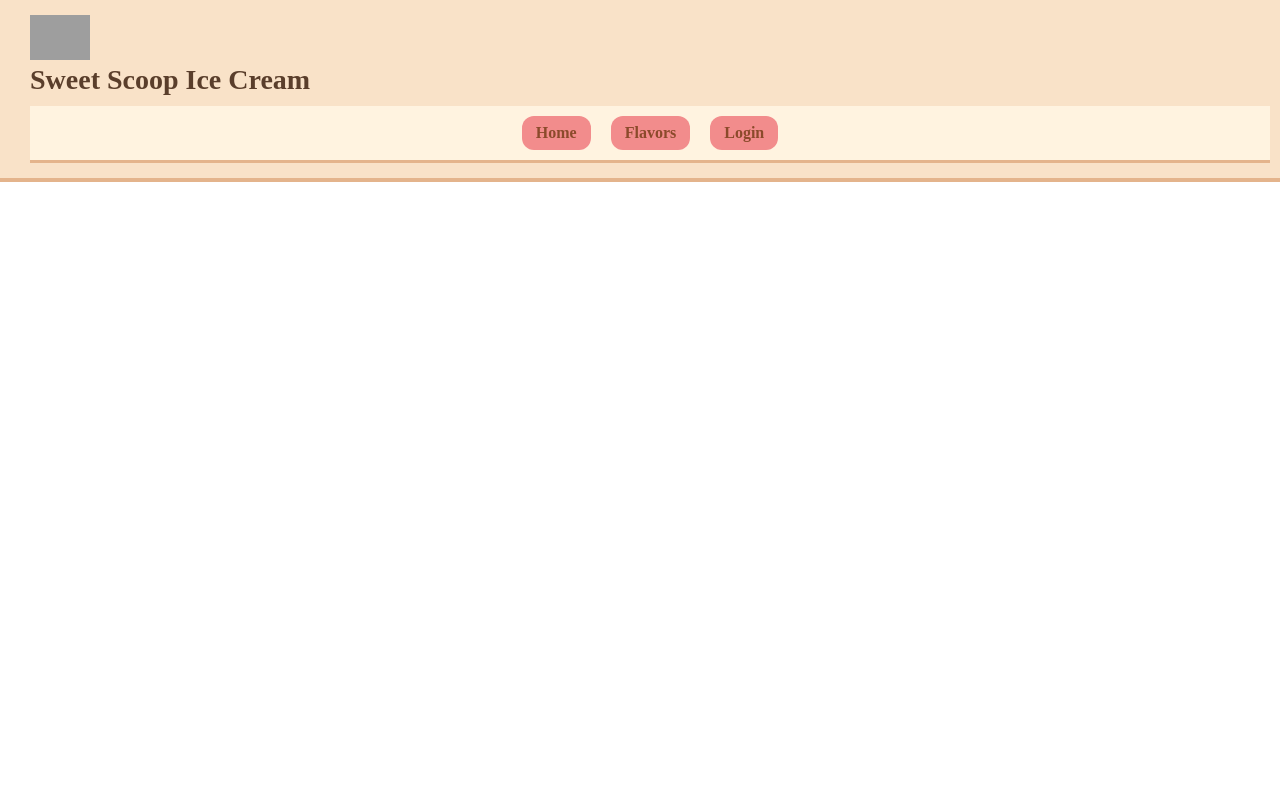
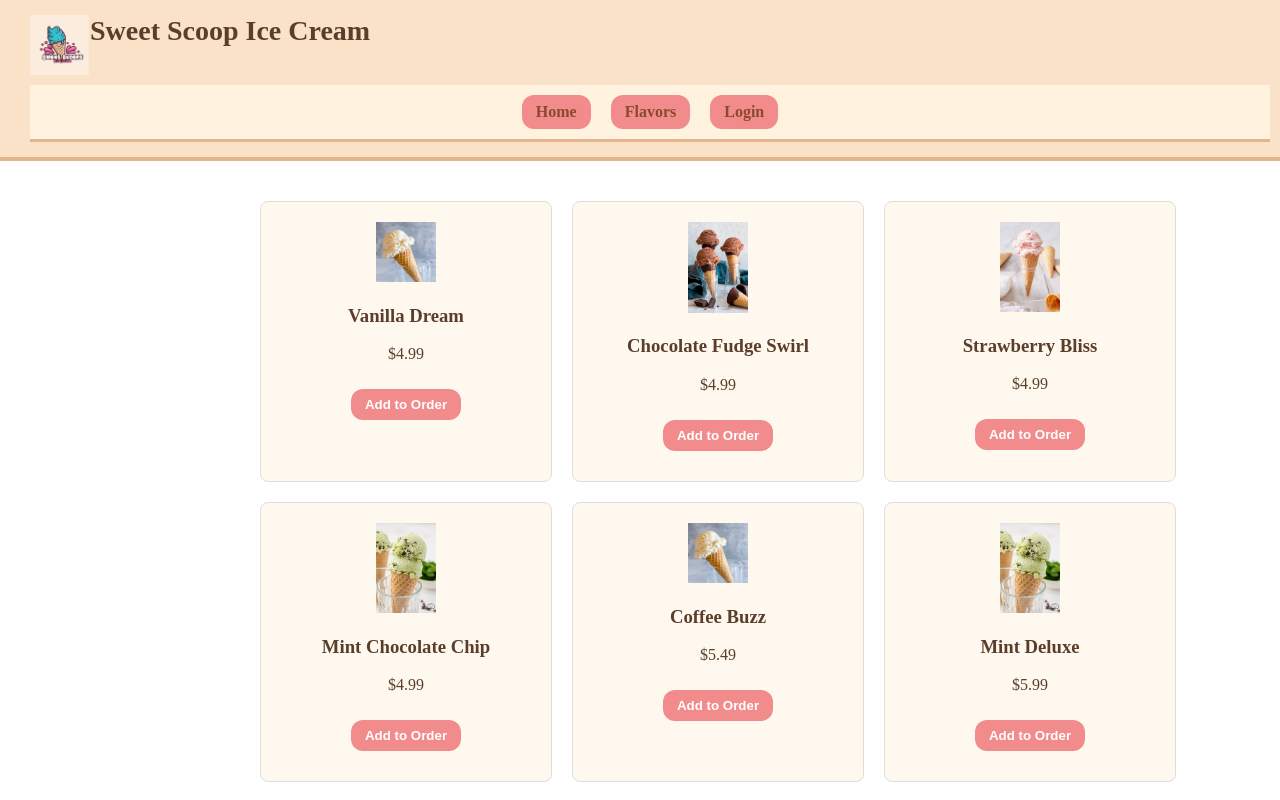
Before and after one commit to youssefibrahim3/Assignment4-381, a React (Create React App) app: page /flavors in a window 1280 px wide. Shown: the top 800 px of the page. Built offline with nearby package versions, Linux system fonts and the light colour scheme; grey boxes are pictures that could not be loaded.

Commit message:
added part 3

```diff
--- /dev/null
+++ b/src/components/FlavorCatalog.js
@@ -0,0 +1,44 @@
+import React, { useState } from 'react';
+import flavors from '../data/flavors';
+import FlavorItem from './FlavorItem';
+
+const FlavorGrid = ({ onAddToOrder }) => {
+  return (
+    <div
+      className="flavor-grid"
+      style={{
+        display: 'grid',
+        gridTemplateColumns: 'repeat(3, 1fr)',
+        gap: '20px',
+        padding: '20px'
+      }}
+    >
+      {flavors.map((flavor) => (
+        <FlavorItem
+          key={flavor.id}
+          flavor={flavor}
+          onAdd={onAddToOrder}
+        />
+      ))}
+    </div>
+  );
+};
+
+const FlavorCatalog = ({ onAdd }) => {
+  return (
+    <div className="flavor-grid">
+      {flavors.map(flavor => (
+        <FlavorItem
+          key={flavor.id}
+          flavor={flavor}
+          onAdd={onAdd}
+        />
+      ))}
+    </div>
+  );
+};
+
+
+
+
+export default FlavorCatalog;
--- /dev/null
+++ b/src/components/FlavorItem.js
@@ -0,0 +1,39 @@
+import React, { useState } from 'react';
+
+// 1. Add 'onAdd' here so the component receives the function
+const IceCreamCard = ({ flavor, onAdd }) => {
+  const [showDescription, setShowDescription] = useState(false);
+
+  // REMOVED the nested 'const FlavorItem' function that was here
+
+  return (
+    <div
+      className="flavor-card" // Ensure this matches your CSS (either flavor-card or flavorcard)
+      onMouseEnter={() => setShowDescription(true)}
+      onMouseLeave={() => setShowDescription(false)}
+      style={{ border: '1px solid #ddd', padding: '20px', borderRadius: '8px', width: '250px' }}
+    >
+      <img
+        src={flavor.image}
+        alt={flavor.name}
+        style={{ width: '100%', height: 'auto' }}
+      />
+
+      <h3>{flavor.name}</h3>
+      <p>{flavor.price}</p>
+
+      {showDescription && (
+        <p className="description" style={{ fontStyle: 'italic', color: '#555' }}>
+          {flavor.description}
+        </p>
+      )}
+
+      {}
+      <button onClick={() => onAdd(flavor)}>
+        Add to Order
+      </button>
+    </div>
+  );
+};
+
+export default IceCreamCard;
--- a/src/components/FlavorsPage.js
+++ b/src/components/FlavorsPage.js
@@ -1,22 +1,47 @@
+import React, { useState, useEffect } from 'react';
+import FlavorCatalog from './FlavorCatalog';
+import OrderList from './OrderList';
+import Footer from './footer';
+import Header from './header';
 
-import React from 'react'
-import {Link} from 'react-router-dom'
-import HomePage from './HomePage.js'
+function FlavorsPage() {
+    const [order, setOrder] = useState([]);
 
-function FlavorsPage()
-{
+    // Move LocalStorage logic here so it persists for the whole page
+    useEffect(() => {
+        const savedOrder = localStorage.getItem('iceCreamOrder');
+        if (savedOrder) setOrder(JSON.parse(savedOrder));
+    }, []);
+
+    useEffect(() => {
+        localStorage.setItem('iceCreamOrder', JSON.stringify(order));
+    }, [order]);
+
+    // This function handles the "Add to Order" logic
+    const handleAddToOrder = (flavor) => {
+        setOrder(prevOrder => {
+            const existingItem = prevOrder.find(item => item.id === flavor.id);
+            if (existingItem) {
+                return prevOrder.map(item =>
+                    item.id === flavor.id ? { ...item, quantity: item.quantity + 1 } : item
+                );
+            }
+            return [...prevOrder, { ...flavor, quantity: 1 }];
+        });
+    };
+
     return (
-        <header>
-            <div>
-                <img src="images/logo.jpg" alt="Sweet Scoop Ice Cream Logo"/>
-                <h1>Sweet Scoop Ice Cream</h1>
+        <div className="flavors-page">
+            <Header />
+            <div className="content">
+                {/* Pass the function to the Catalog */}
+                <FlavorCatalog onAdd={handleAddToOrder} />
+                {/* Pass the data to the List */}
+                <OrderList order={order} setOrder={setOrder} />
             </div>
-            <div className="navbar">
-                <Link to="/">Home</Link>
-                <Link to="/flavors">Flavors</Link>
-                <Link to="/login">Login</Link>
-            </div>
-        </header>
+            <Footer />
+        </div>
     );
 }
+
 export default FlavorsPage;
--- a/src/components/LoginForm.js
+++ b/src/components/LoginForm.js
@@ -1,7 +1,6 @@
+import React, { useState, useEffect } from 'react'; // This covers everything
+import DisplayStatus from './DisplayStatus';
 
-import React from 'react'
-import {UseState, UseEffect} from 'react'
-import DisplayStatus from './DisplayStatus'
 function LoginForm()
 {
     const [username, setUsername] = useState("");
--- /dev/null
+++ b/src/components/OrderItem.js
@@ -0,0 +1,26 @@
+import React from 'react';
+
+const OrderItem = ({ item, onRemove }) => {
+  const numericPrice = typeof item.price === 'string'
+    ? parseFloat(item.price.replace('$', ''))
+    : item.price;
+
+  return (
+    <div className="order-item" style={{ display: 'flex', gap: '15px', marginBottom: '10px' }}>
+      <span><strong>{item.name}</strong></span>
+      <span>Qty: {item.quantity}</span>
+      {}
+      <span>Price: ${(numericPrice * item.quantity).toFixed(2)}</span>
+
+      <button
+        className="remove"
+        onClick={() => onRemove(item.id)}
+      >
+        Remove Item
+      </button>
+    </div>
+  );
+};
+
+
+export default OrderItem;
--- /dev/null
+++ b/src/components/OrderList.js
@@ -0,0 +1,39 @@
+import React from 'react';
+import OrderItem from './OrderItem';
+
+const OrderList = ({ order, setOrder }) => {
+
+  const handleRemove = (id) => {
+    setOrder(prevOrder =>
+      prevOrder.reduce((acc, item) => {
+        if (item.id === id) {
+          if (item.quantity > 1) acc.push({ ...item, quantity: item.quantity - 1 });
+        } else {
+          acc.push(item);
+        }
+        return acc;
+      }, [])
+    );
+  };
+
+  const totalPrice = order.reduce((sum, item) => {
+    const numericPrice = typeof item.price === 'string'
+      ? parseFloat(item.price.replace('$', ''))
+      : item.price;
+    return sum + (numericPrice * item.quantity);
+  }, 0);
+
+  return (
+    <div className="order-list">
+      <h2>Your Order</h2>
+      {order.map(item => (
+        <OrderItem key={item.id} item={item} onRemove={handleRemove} />
+      ))}
+      <div className="total">
+        <h3>Total: ${totalPrice.toFixed(2)}</h3>
+      </div>
+    </div>
+  );
+};
+
+export default OrderList;
--- a/src/components/header.js
+++ b/src/components/header.js
@@ -7,7 +7,7 @@ function Header()
     return (
         <header>
             <div className='header-top'>
-                <img src="images/logo.jpg" alt="Sweet Scoop Ice Cream Logo"/>
+                <img src="/images/logo.webp" alt="Sweet Scoop Ice Cream Logo" />
                 <h1>Sweet Scoop Ice Cream</h1>
             </div>
 
```
Also changed, not shown: 1 other file (tests, documents, lock files or other folders).
